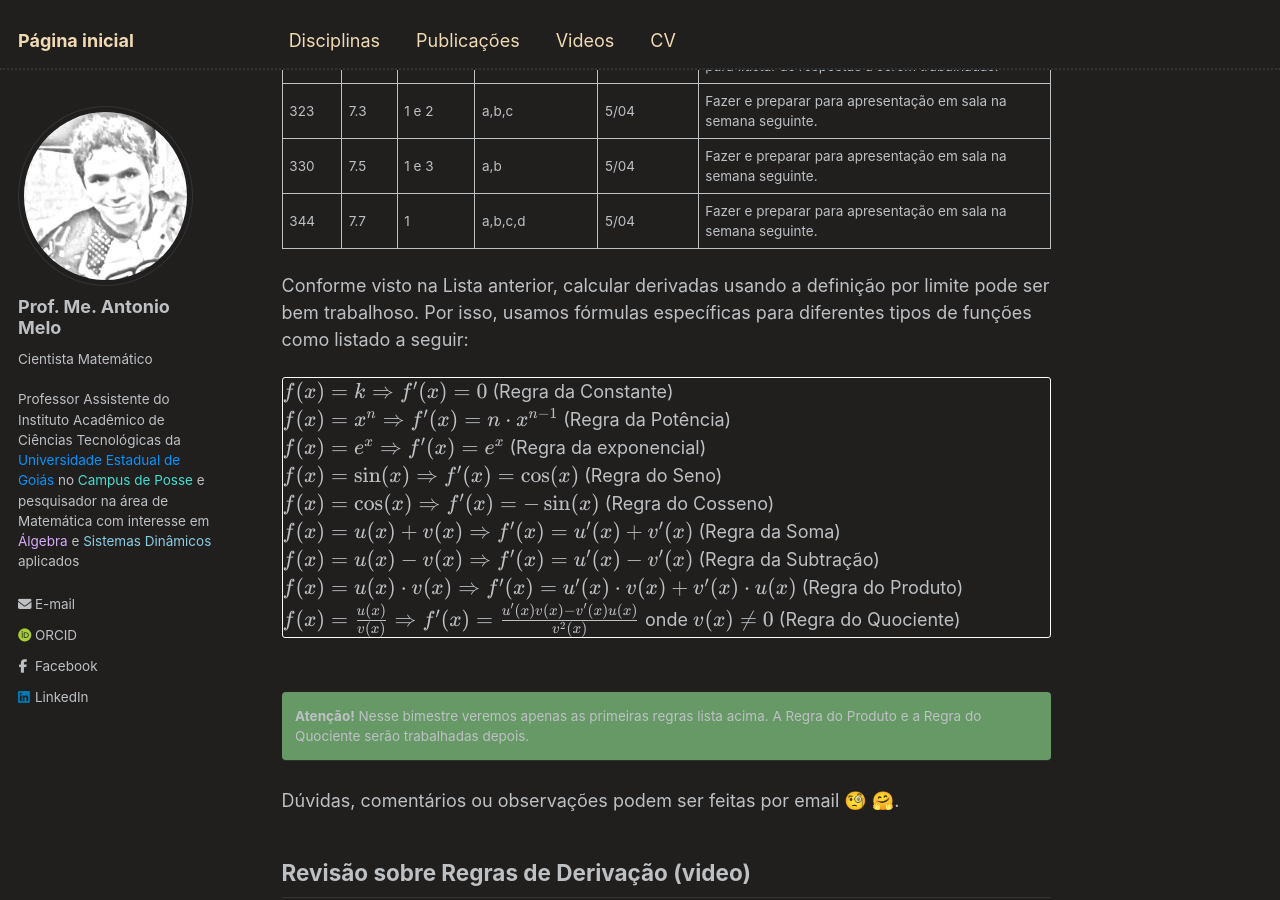
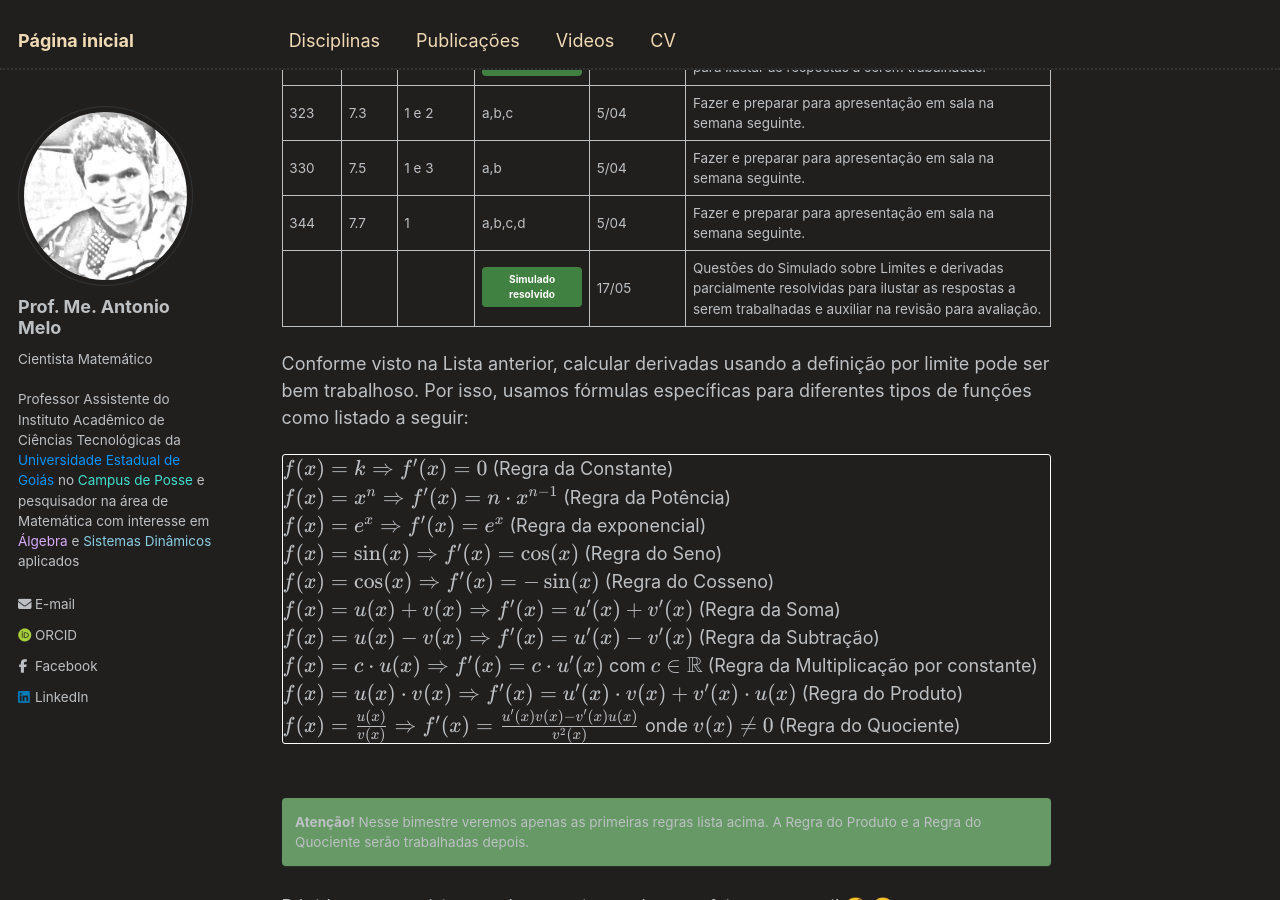
Before and after one commit to antmelo/antmelo.github.io, a Jekyll site: the page built from _teaching/2025-1-calculo.md, in a window 1280 px wide and 900 px high, scrolled down 1530 px. Built offline with Jekyll 4.4.1, drawn with Linux system fonts in a browser that asks for light colours; some web fonts are replaced.

Commit message:
Update 2025-1-calculo.md

```diff
--- a/_teaching/2025-1-calculo.md
+++ b/_teaching/2025-1-calculo.md
@@ -46,6 +46,7 @@ que está disponível para [Download Aqui](https://www.mediafire.com/file/njhisf
 |  323 | 7.3  |  1 e 2  | a,b,c  | 5/04   | Fazer e preparar para apresentação em sala na semana seguinte.   |
 |  330 | 7.5  |  1 e 3  | a,b  | 5/04   | Fazer e preparar para apresentação em sala na semana seguinte.   |
 |  344 | 7.7  |  1   | a,b,c,d  | 5/04   | Fazer e preparar para apresentação em sala na semana seguinte.   |
+|   |   |    | [Simulado resolvido](https://antmelo.github.io/files/Cal-Q1.pdf){: .btn .btn--success}   | 17/05   | Questões do Simulado sobre Limites e derivadas parcialmente resolvidas para ilustar as respostas a serem trabalhadas e auxiliar na revisão para avaliação.   |
 
 [](**Atenção!** Na Quinta-feira dia 27/03, NÃO teremos aula presencial de Cálculo. Este dia ficará como Estudo Dirigido para trabalhar as duas listas já anexadas acima.
 {: .notice} )
@@ -65,6 +66,7 @@ Conforme visto na Lista anterior, calcular derivadas usando a definição por li
  \( f(x) = \cos (x) \Rightarrow f'(x) = -\sin (x)  \) (Regra do Cosseno)  <br>
 \( f(x) = u(x) + v(x) \Rightarrow f'(x) = u'(x) + v'(x)  \) (Regra da Soma) <br>
 \( f(x) = u(x) - v(x) \Rightarrow f'(x) = u'(x) - v'(x)  \) (Regra da Subtração) <br>
+\( f(x) = c \cdot u(x) \Rightarrow f'(x) = c \cdot u'(x)  \) com \(c \in \mathbb{R} \) (Regra da Multiplicação por constante) <br>
  \( f(x) = u(x) \cdot v(x) \Rightarrow f'(x) = u'(x) \cdot  v(x) + v'(x) \cdot  u(x) \) (Regra do Produto) <br>
  \( f(x) = \frac{u(x)}{v(x)} \Rightarrow f'(x) = \frac{u'(x)  v(x) - v'(x)  u(x)}{v^2(x)} \) onde $v(x)\neq 0$ (Regra do Quociente) <br>
 
```
